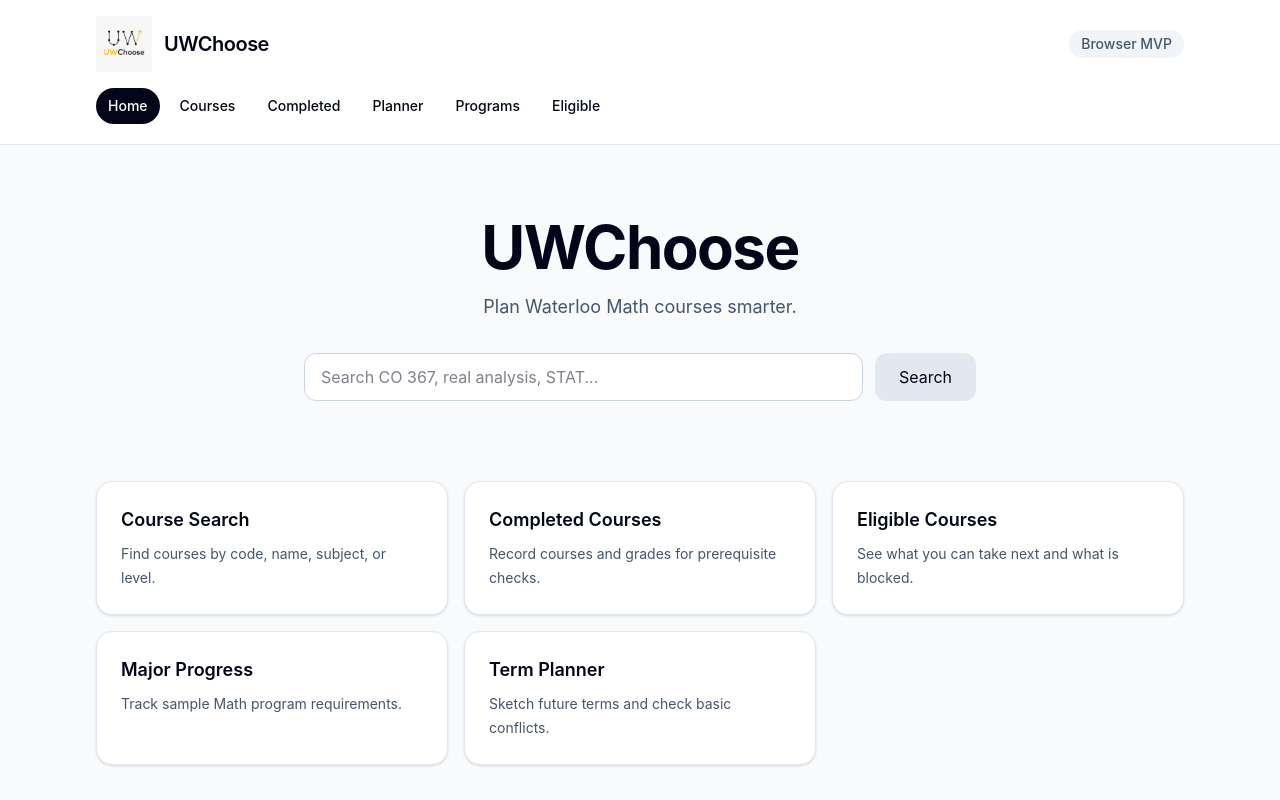
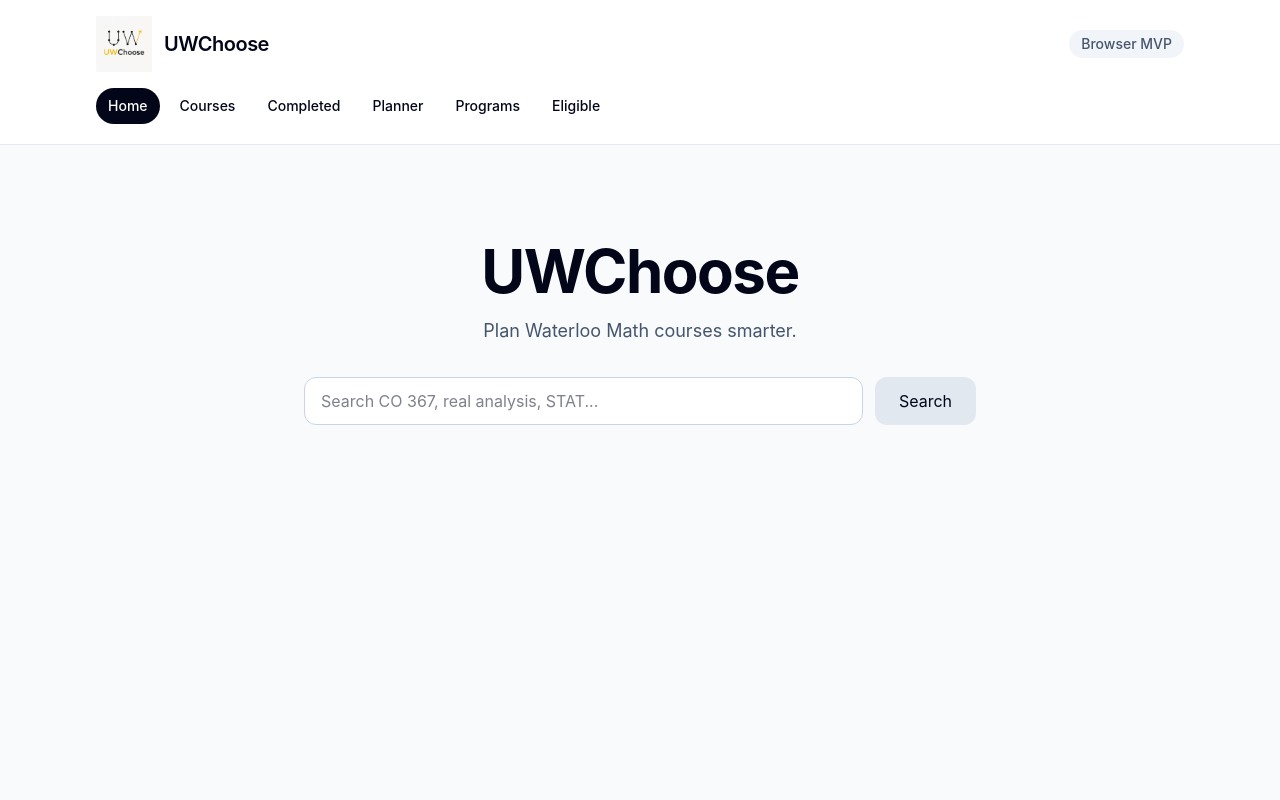
Before and after one commit to Garrison-Qu/UWChoose, a React (Vite) app in the folder frontend/: page / in a window 1280 px wide. Built offline with nearby package versions, Linux system fonts and the light colour scheme.

Commit message:
Updated frontend

```diff
--- a/frontend/src/pages/HomePage.tsx
+++ b/frontend/src/pages/HomePage.tsx
@@ -1,21 +1,13 @@
 import { useState } from 'react'
-import { Link, useNavigate } from 'react-router-dom'
-
-const homeLinks = [
-  { to: '/courses', title: 'Course Search', description: 'Find courses by code, name, subject, or level.' },
-  { to: '/completed', title: 'Completed Courses', description: 'Record courses and grades for prerequisite checks.' },
-  { to: '/eligible', title: 'Eligible Courses', description: 'See what you can take next and what is blocked.' },
-  { to: '/programs', title: 'Major Progress', description: 'Track sample Math program requirements.' },
-  { to: '/planner', title: 'Term Planner', description: 'Sketch future terms and check basic conflicts.' },
-]
+import { useNavigate } from 'react-router-dom'
 
 export function HomePage() {
   const [query, setQuery] = useState('')
   const navigate = useNavigate()
 
   return (
-    <div className="space-y-10">
-      <section className="mx-auto max-w-3xl py-10 text-center">
+    <div>
+      <section className="mx-auto max-w-3xl py-16 text-center">
         <h1 className="text-4xl font-bold tracking-tight text-slate-950 sm:text-6xl">UWChoose</h1>
         <p className="mt-4 text-lg text-slate-600">Plan Waterloo Math courses smarter.</p>
 
@@ -43,19 +35,6 @@ export function HomePage() {
           </button>
         </form>
       </section>
-
-      <section className="grid gap-4 sm:grid-cols-2 lg:grid-cols-3">
-        {homeLinks.map((item) => (
-          <Link
-            className="rounded-2xl border border-slate-200 bg-white p-6 shadow-sm transition hover:-translate-y-0.5 hover:shadow-md"
-            key={item.to}
-            to={item.to}
-          >
-            <h2 className="text-lg font-semibold text-slate-950">{item.title}</h2>
-            <p className="mt-2 text-sm leading-6 text-slate-600">{item.description}</p>
-          </Link>
-        ))}
-      </section>
     </div>
   )
 }
```
